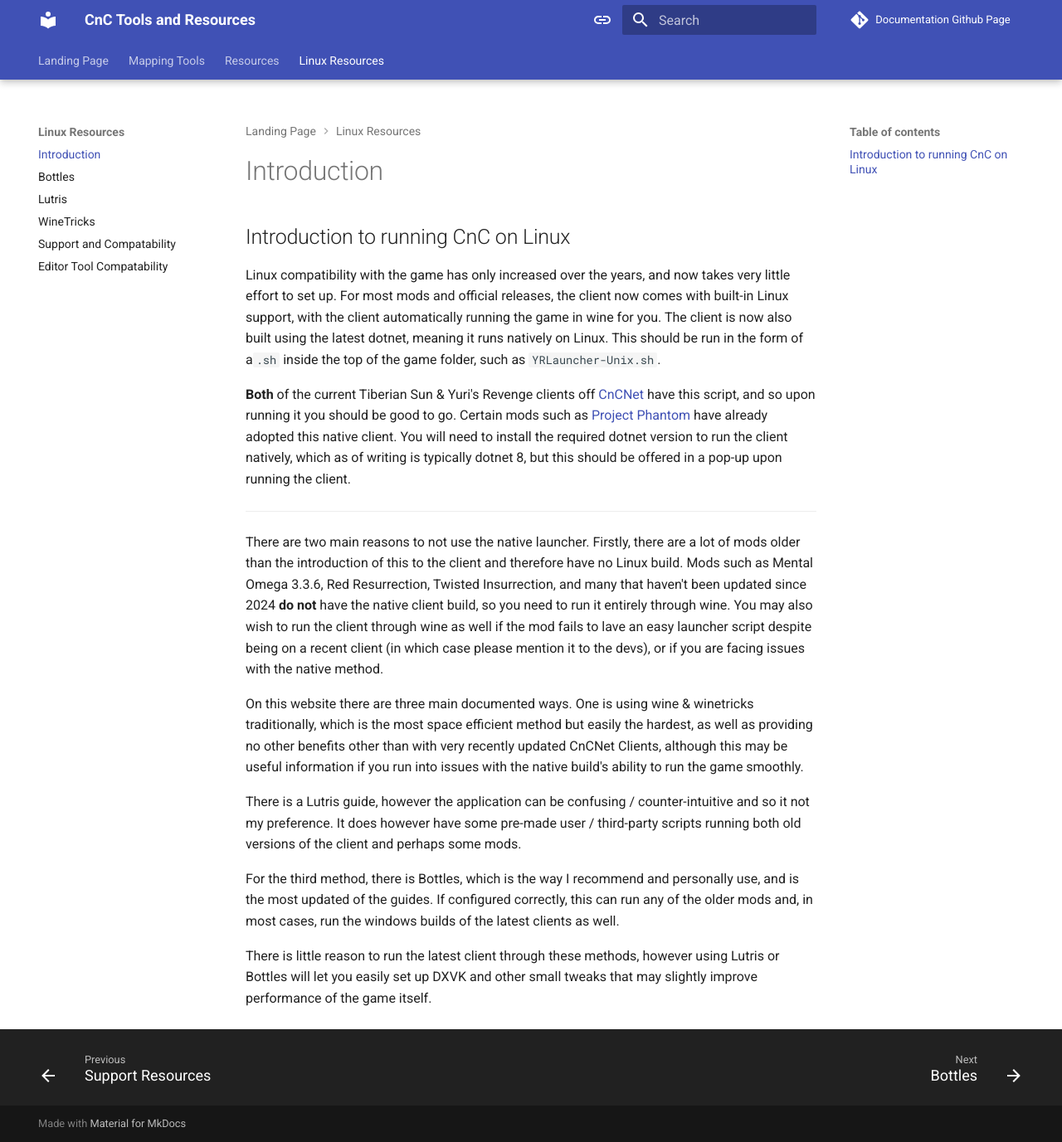
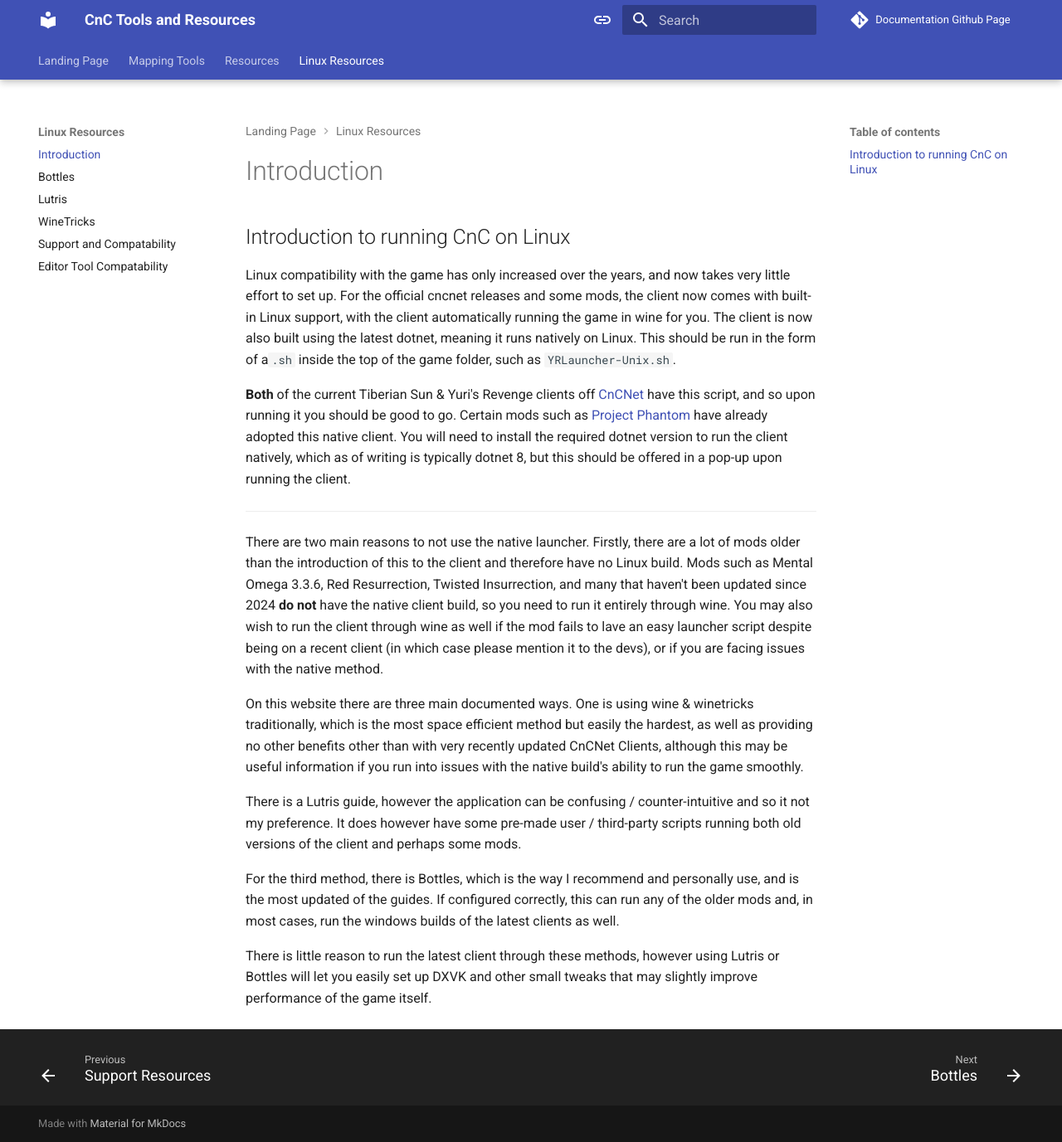
Before and after one commit to CatTanker/cnc_map_tool_guide, an MkDocs documentation site: the page built from docs/linuxintro.md, in a window 1280 px wide and 1377 px high. Shown: the whole window at 83% size. Built offline with MkDocs 1.6.1 and Material for MkDocs 9.7.7, drawn with Linux system fonts in a browser that asks for light colours; comment, search, counter and statistics services are not loaded.

Commit message:
Revise introduction to running CnC on Linux
Updated the introduction section for clarity and corrected some links.

```diff
--- a/docs/linuxintro.md
+++ b/docs/linuxintro.md
@@ -1,8 +1,8 @@
 ## Introduction to running CnC on Linux
 
-Linux compatibility with the game has only increased over the years, and now takes very little effort to set up. For most mods and official releases, the client now comes with built-in Linux support, with the client automatically running the game in wine for you. The client is now also built using the latest dotnet, meaning it runs natively on Linux. This should be run in the form of a`.sh` inside the top of the game folder, such as `YRLauncher-Unix.sh`.
+Linux compatibility with the game has only increased over the years, and now takes very little effort to set up. For the official cncnet releases and some mods, the client now comes with built-in Linux support, with the client automatically running the game in wine for you. The client is now also built using the latest dotnet, meaning it runs natively on Linux. This should be run in the form of a`.sh` inside the top of the game folder, such as `YRLauncher-Unix.sh`.
 
-**Both** of the current Tiberian Sun & Yuri's Revenge clients off [CnCNet](cncnet.org) have this script, and so upon running it you should be good to go. Certain mods such as [Project Phantom](https://www.moddb.com/mods/project-phantom) have already adopted this native client. You will need to install the required dotnet version to run the client natively, which as of writing is typically dotnet 8, but this should be offered in a pop-up upon running the client.
+**Both** of the current Tiberian Sun & Yuri's Revenge clients off [CnCNet](https://cncnet.org/) have this script, and so upon running it you should be good to go. Certain mods such as [Project Phantom](https://www.moddb.com/mods/project-phantom) have already adopted this native client. You will need to install the required dotnet version to run the client natively, which as of writing is typically dotnet 8, but this should be offered in a pop-up upon running the client.
 
 
 ---
```
